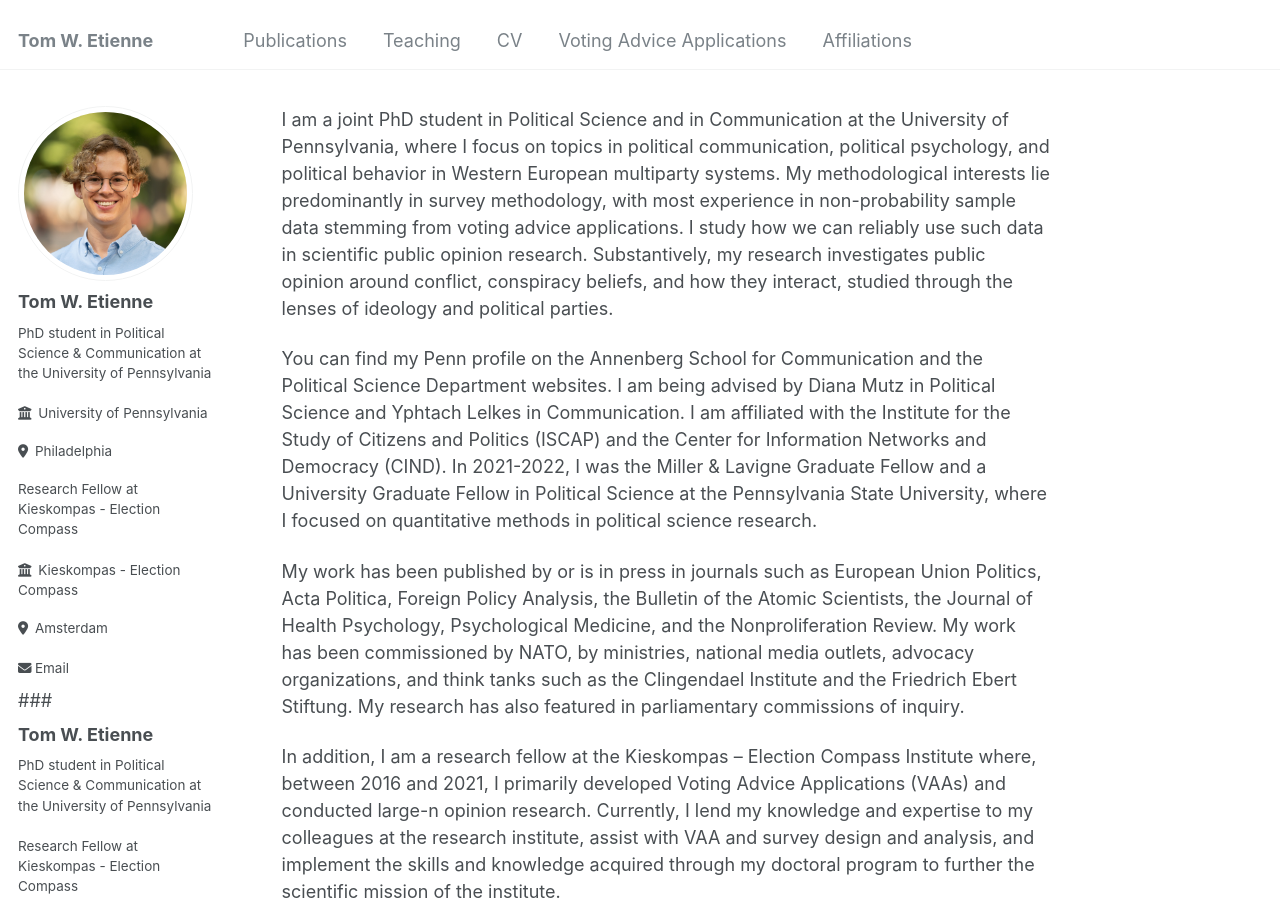
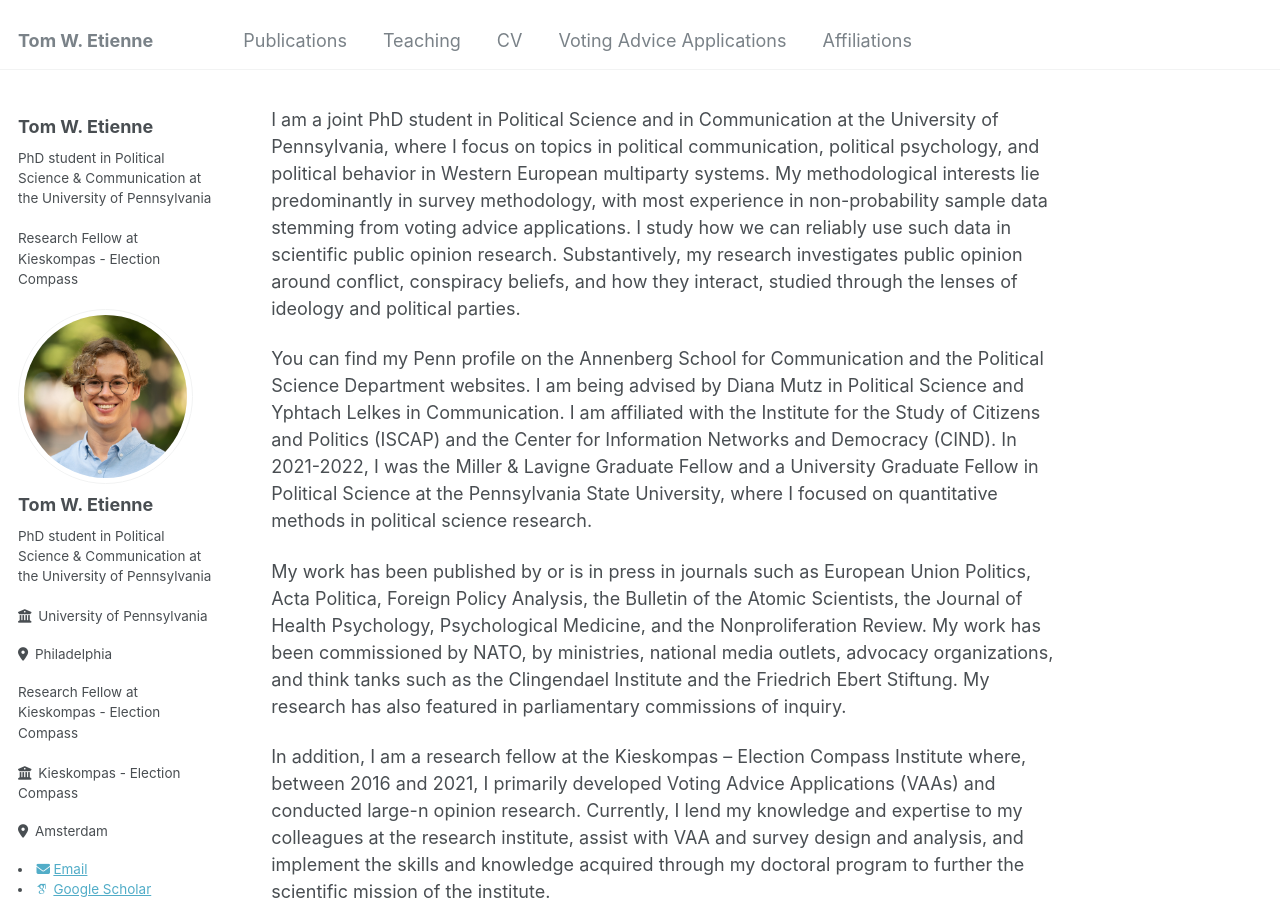
Before and after one commit to tomwetienne/tomwetienne.github.io, a Jekyll site: the page built from _pages/about.md, in a window 1280 px wide and 900 px high. Built offline with Jekyll 4.4.1, drawn with Linux system fonts in a browser that asks for light colours; some web fonts are replaced; some of the changed text lies outside the part shown.

Commit message:
Update author-profile.html

```diff
--- a/_includes/author-profile.html
+++ b/_includes/author-profile.html
@@ -6,6 +6,12 @@
 
 <div itemscope itemtype="http://schema.org/Person">
 
+  <div class="author__content">
+    <h3 class="author__name">{{ author.name }}</h3>
+    {% if author.pronouns %}<p class="author__pronouns">{{ author.pronouns }}</p>{% endif %}
+    {% if author.bio1 %}<p class="author__bio">{{ author.bio1 }}</p>{% endif %}
+    {% if author.bio2 %}<p class="author__bio">{{ author.bio2 }}</p>{% endif %}
+  </div>
   <div class="author__avatar">
     {% if author.avatar contains "://" %}
     	<img src="{{ author.avatar }}" alt="{{ author.name }}">
@@ -53,38 +59,6 @@
   {% endif %}
 </div>
 
-<div class="author__urls-wrapper">
-  <button class="btn btn--inverse">Follow</button>
-  <ul class="author__urls social-icons">
-    {% if author.uri %}
-      <li><a href="{{ author.uri }}"><i class="fas fa-fw fa-link icon-pad-right" aria-hidden="true"></i>{{ site.data.ui-text[site.locale].website_label | default: "Website" }}</a></li>
-    {% endif %}
-    {% if author.email %}
-      <li><a href="mailto:{{ author.email }}"><i class="fas fa-fw fa-envelope icon-pad-right" aria-hidden="true"></i>{{ site.data.ui-text[site.locale].email_label | default: "Email" }}</a></li>
-    {% endif %}
-  </ul>
-</div>
-
-    ###
-  <div class="author__content">
-    <h3 class="author__name">{{ author.name }}</h3>
-    {% if author.pronouns %}<p class="author__pronouns">{{ author.pronouns }}</p>{% endif %}
-    {% if author.bio1 %}<p class="author__bio">{{ author.bio1 }}</p>{% endif %}
-    {% if author.bio2 %}<p class="author__bio">{{ author.bio2 }}</p>{% endif %}
-  </div>
-  <div class="author__urls-wrapper">
-    <button class="btn btn--inverse">Follow</button>
-    <ul class="author__urls social-icons">
-      <!-- Font Awesome icons / Biographic information  -->
-      {% if author.location %}
-        <li class="author__desktop"><i class="fa-solid fa-location-dot icon-pad-right" aria-hidden="true"></i>{{ author.location }}</li>
-      {% endif %}
-      {% if author.employer1 %}
-        <li class="author__desktop"><i class="fa fa-solid fa-building-columns icon-pad-right" aria-hidden="true"></i>{{ author.employer1 }}</li>
-      {% endif %}
-      {% if author.employer2 %}
-        <li class="author__desktop"><i class="fa fa-solid fa-building-columns icon-pad-right" aria-hidden="true"></i>{{ author.employer2 }}</li>
-      {% endif %}
       {% if author.uri %}
         <li><a href="{{ author.uri }}"><i class="fas fa-fw fa-link icon-pad-right" aria-hidden="true"></i>{{ site.data.ui-text[site.locale].website_label | default: "Website" }}</a></li>
       {% endif %}
```
